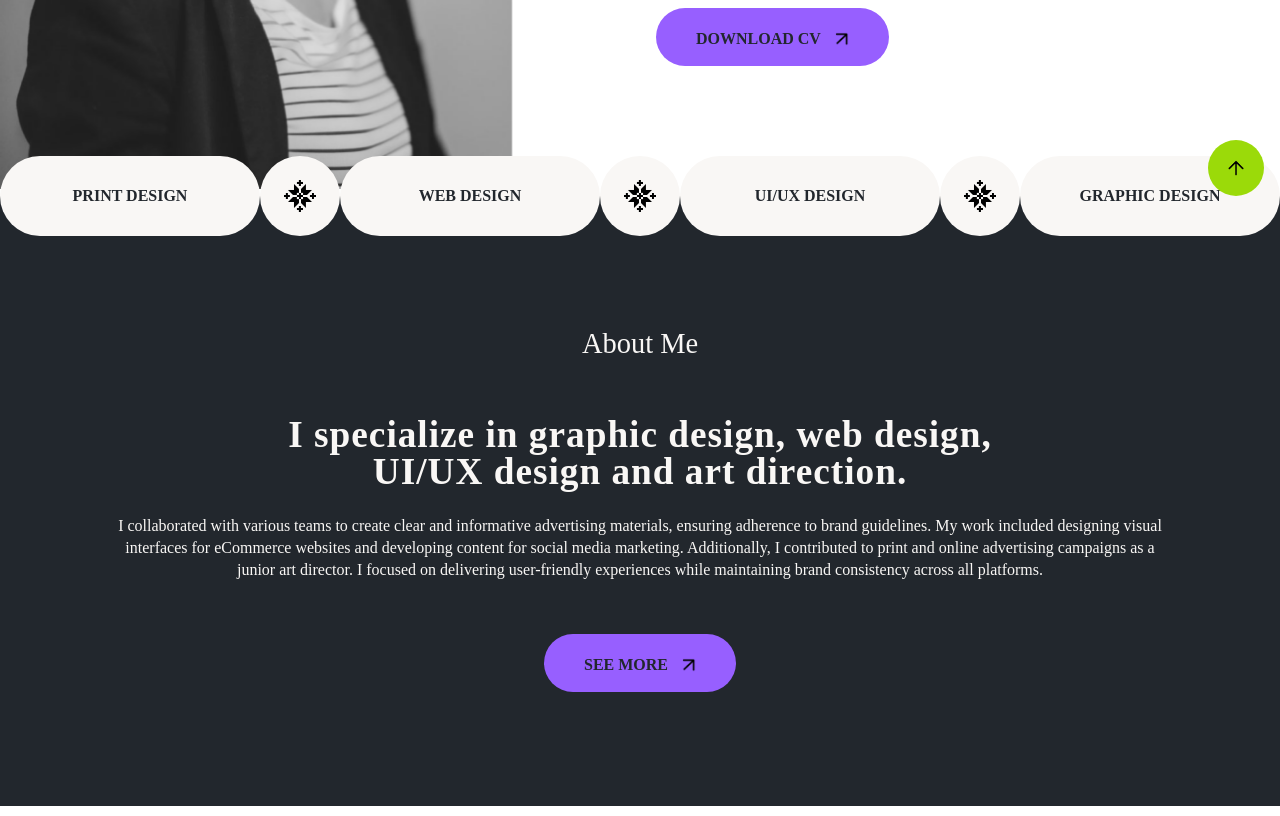
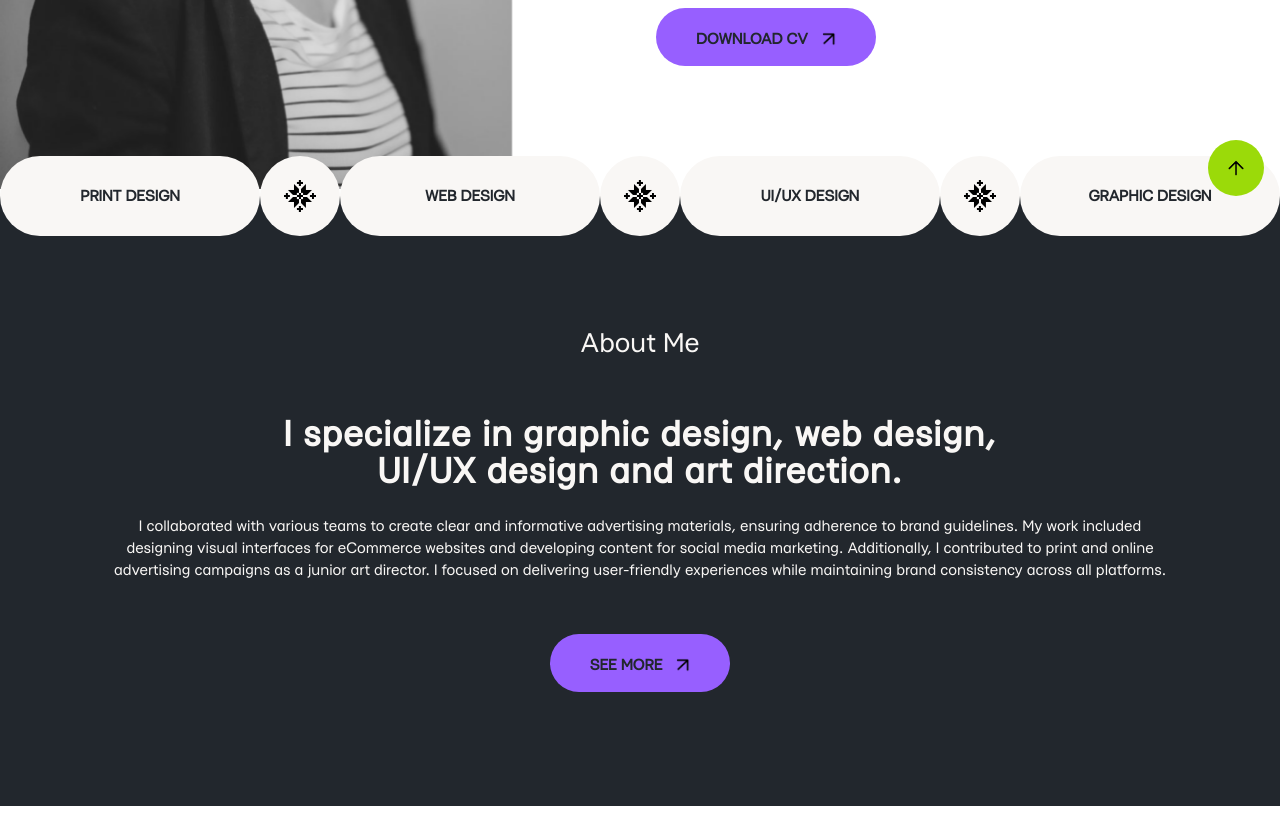
Before and after one commit to womanwithapple/Svitlana_Velychko, a plain HTML site: page index.html in a window 1280 px wide. Shown: the part 588-1404 px from the top of the page. Drawn offline with Linux system fonts and the light colour scheme; the site is published under a folder, as on GitHub Pages, so addresses that start at the root find nothing.

Commit message:
Update style.css

```diff
--- a/style.css
+++ b/style.css
@@ -686,7 +686,7 @@ button {
     z-index: 1;
     background-size: contain; /* Зберігає пропорції зображення */
     background-repeat: no-repeat; /* Забороняємо повторення */
-    background-image: url('/Graphics/deco.png');
+    background-image: url('Graphics/deco.png');
 }
 
 /* Верхній лівий елемент */
@@ -1376,9 +1376,9 @@ body:not(:root):has(:not(:root)) #scrollToTopButton {
 
 @font-face {
     font-family: 'Mariupol';
-    src: url('/Mariupol/mariupol-regular-webfont.woff2') format('woff2'),
-         url('/Mariupol/mariupol-regular-webfont.woff') format('woff'),
-         url('/Mariupol/Mariupol-Regular.ttf') format('truetype');
+    src: url('Mariupol/mariupol-regular-webfont.woff2') format('woff2'),
+         url('Mariupol/mariupol-regular-webfont.woff') format('woff'),
+         url('Mariupol/Mariupol-Regular.ttf') format('truetype');
 }
 
 @media (max-width: 1280px) {
```
